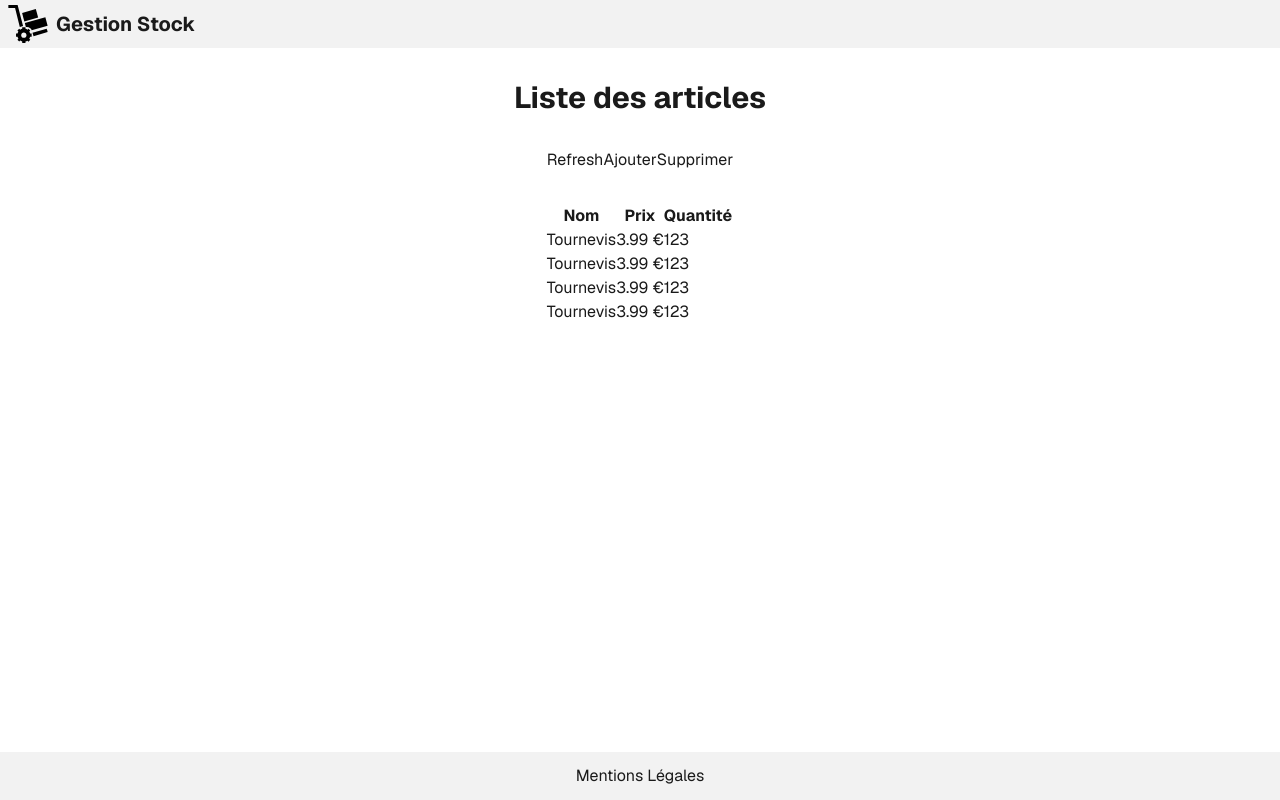
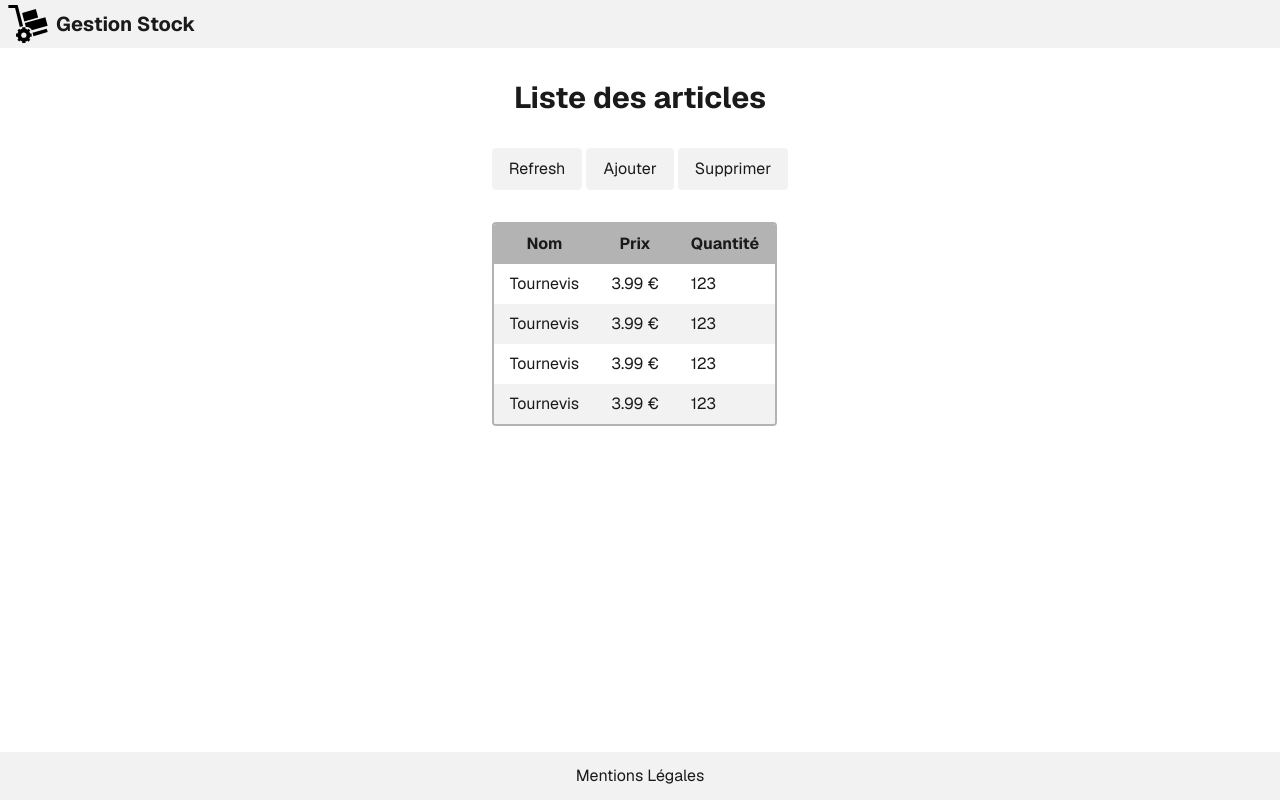
Before and after one commit to jlg-formation/next-example, a Next.js app: page /stock in a window 1280 px wide. Built offline with nearby package versions, Linux system fonts and the light colour scheme.

Commit message:
feat: Refactor global styles and add button and table utilities for improved UI consistency

```diff
--- /dev/null
+++ b/src/app/css/button.css
@@ -0,0 +1,14 @@
+@utility btn {
+  @apply cursor-pointer;
+  @apply px-4 py-2 border border-jlg-50 bg-jlg-50 rounded;
+  @apply hover:bg-jlg-100 hover:border-jlg-100;
+  @apply active:bg-jlg-200 active:border-jlg-200;
+  @apply inline-flex items-center justify-between gap-2;
+}
+
+@utility btn-primary {
+  @apply text-jlg-50;
+  @apply border-jlg-900 bg-jlg-900;
+  @apply hover:bg-jlg-800 hover:border-jlg-800;
+  @apply active:bg-jlg-700 active:border-jlg-700;
+}
--- /dev/null
+++ b/src/app/css/colors.css
@@ -0,0 +1,43 @@
+:root {
+  --color-jlg: hsl(0, 0%, 100%);
+  --color-jlg-50: hsl(0, 0%, 95%);
+  --color-jlg-100: hsl(0, 0%, 90%);
+  --color-jlg-200: hsl(0, 0%, 80%);
+  --color-jlg-300: hsl(0, 0%, 70%);
+  --color-jlg-400: hsl(0, 0%, 60%);
+  --color-jlg-500: hsl(0, 0%, 50%);
+  --color-jlg-600: hsl(0, 0%, 40%);
+  --color-jlg-700: hsl(0, 0%, 30%);
+  --color-jlg-800: hsl(0, 0%, 20%);
+  --color-jlg-900: hsl(0, 0%, 10%);
+}
+
+@media (prefers-color-scheme: dark) {
+  :root {
+    --color-jlg: hsl(0, 0%, 0%);
+    --color-jlg-50: hsl(0, 0%, 10%);
+    --color-jlg-100: hsl(0, 0%, 20%);
+    --color-jlg-200: hsl(0, 0%, 30%);
+    --color-jlg-300: hsl(0, 0%, 35%);
+    --color-jlg-400: hsl(0, 0%, 40%);
+    --color-jlg-500: hsl(0, 0%, 45%);
+    --color-jlg-600: hsl(0, 0%, 50%);
+    --color-jlg-700: hsl(0, 0%, 60%);
+    --color-jlg-800: hsl(0, 0%, 70%);
+    --color-jlg-900: hsl(0, 0%, 80%);
+  }
+}
+
+@theme {
+  --color-jlg: var(--color-jlg);
+  --color-jlg-50: var(--color-jlg-50);
+  --color-jlg-100: var(--color-jlg-100);
+  --color-jlg-200: var(--color-jlg-200);
+  --color-jlg-300: var(--color-jlg-300);
+  --color-jlg-400: var(--color-jlg-400);
+  --color-jlg-500: var(--color-jlg-500);
+  --color-jlg-600: var(--color-jlg-600);
+  --color-jlg-700: var(--color-jlg-700);
+  --color-jlg-800: var(--color-jlg-800);
+  --color-jlg-900: var(--color-jlg-900);
+}
--- /dev/null
+++ b/src/app/css/table.css
@@ -0,0 +1,30 @@
+@utility table {
+  @apply border-2  border-jlg-300;
+  @apply rounded border-spacing-0 border-separate overflow-hidden;
+
+  td,
+  th {
+    @apply px-4 py-2;
+  }
+
+  thead {
+    @apply bg-jlg-300;
+  }
+
+  tbody {
+    @apply cursor-pointer;
+    tr {
+      &:nth-child(even) {
+        @apply bg-jlg-50;
+      }
+
+      &:hover {
+        @apply bg-jlg-100;
+      }
+
+      &.selected {
+        @apply bg-jlg-200;
+      }
+    }
+  }
+}
--- a/src/app/globals.css
+++ b/src/app/globals.css
@@ -1,62 +1,8 @@
 @import "tailwindcss";
 
-:root {
-  --color-jlg: hsl(0, 0%, 100%);
-  --color-jlg-50: hsl(0, 0%, 95%);
-  --color-jlg-100: hsl(0, 0%, 90%);
-  --color-jlg-200: hsl(0, 0%, 80%);
-  --color-jlg-300: hsl(0, 0%, 70%);
-  --color-jlg-400: hsl(0, 0%, 60%);
-  --color-jlg-500: hsl(0, 0%, 50%);
-  --color-jlg-600: hsl(0, 0%, 40%);
-  --color-jlg-700: hsl(0, 0%, 30%);
-  --color-jlg-800: hsl(0, 0%, 20%);
-  --color-jlg-900: hsl(0, 0%, 10%);
-}
-
-@media (prefers-color-scheme: dark) {
-  :root {
-    --color-jlg: hsl(0, 0%, 0%);
-    --color-jlg-50: hsl(0, 0%, 10%);
-    --color-jlg-100: hsl(0, 0%, 20%);
-    --color-jlg-200: hsl(0, 0%, 30%);
-    --color-jlg-300: hsl(0, 0%, 35%);
-    --color-jlg-400: hsl(0, 0%, 40%);
-    --color-jlg-500: hsl(0, 0%, 45%);
-    --color-jlg-600: hsl(0, 0%, 50%);
-    --color-jlg-700: hsl(0, 0%, 60%);
-    --color-jlg-800: hsl(0, 0%, 70%);
-    --color-jlg-900: hsl(0, 0%, 80%);
-  }
-}
-
-@theme {
-  --color-jlg: var(--color-jlg);
-  --color-jlg-50: var(--color-jlg-50);
-  --color-jlg-100: var(--color-jlg-100);
-  --color-jlg-200: var(--color-jlg-200);
-  --color-jlg-300: var(--color-jlg-300);
-  --color-jlg-400: var(--color-jlg-400);
-  --color-jlg-500: var(--color-jlg-500);
-  --color-jlg-600: var(--color-jlg-600);
-  --color-jlg-700: var(--color-jlg-700);
-  --color-jlg-800: var(--color-jlg-800);
-  --color-jlg-900: var(--color-jlg-900);
-}
-
-@utility btn {
-  @apply px-4 py-2 border border-jlg-50 bg-jlg-50 rounded;
-  @apply hover:bg-jlg-100 hover:border-jlg-100;
-  @apply active:bg-jlg-200 active:border-jlg-200;
-  @apply inline-flex items-center justify-between gap-2;
-}
-
-@utility btn-primary {
-  @apply text-jlg-50;
-  @apply border-jlg-900 bg-jlg-900;
-  @apply hover:bg-jlg-800 hover:border-jlg-800;
-  @apply active:bg-jlg-700 active:border-jlg-700;
-}
+@import "./css/colors.css";
+@import "./css/button.css";
+@import "./css/table.css";
 
 body {
   font-size: 16px;
--- a/src/app/stock/_components/ArticleManager.tsx
+++ b/src/app/stock/_components/ArticleManager.tsx
@@ -5,15 +5,18 @@ import { useState } from "react";
 
 export default function ArticleManager() {
   const [errorMsg, setErrorMsg] = useState("");
+  const [selectedArticles, setselectedArticles] = useState(new Set());
   return (
     <div>
-      <nav>
-        <button>Refresh</button>
-        <Link href="./create">Ajouter</Link>
-        <button>Supprimer</button>
+      <nav className="flex gap-1">
+        <button className="btn">Refresh</button>
+        <Link href="./create" className="btn">
+          Ajouter
+        </Link>
+        <button className="btn">Supprimer</button>
       </nav>
       <div className="h-8 font-bold flex items-center">{errorMsg}</div>
-      <table>
+      <table className="table">
         <thead>
           <tr>
             <th className="name">Nom</th>
```
